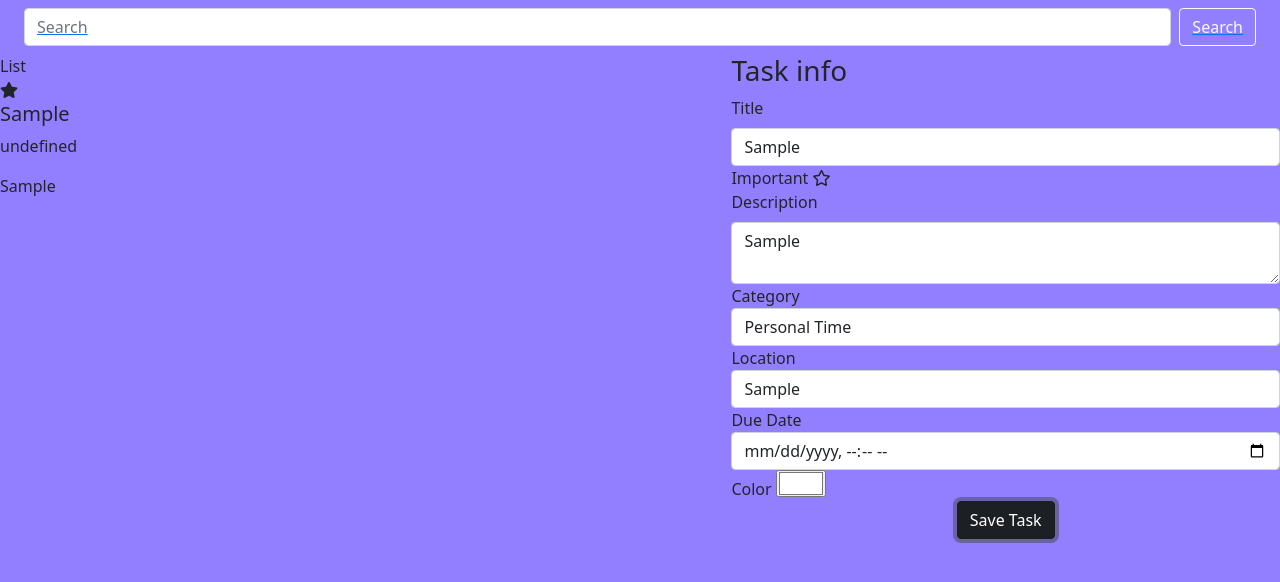
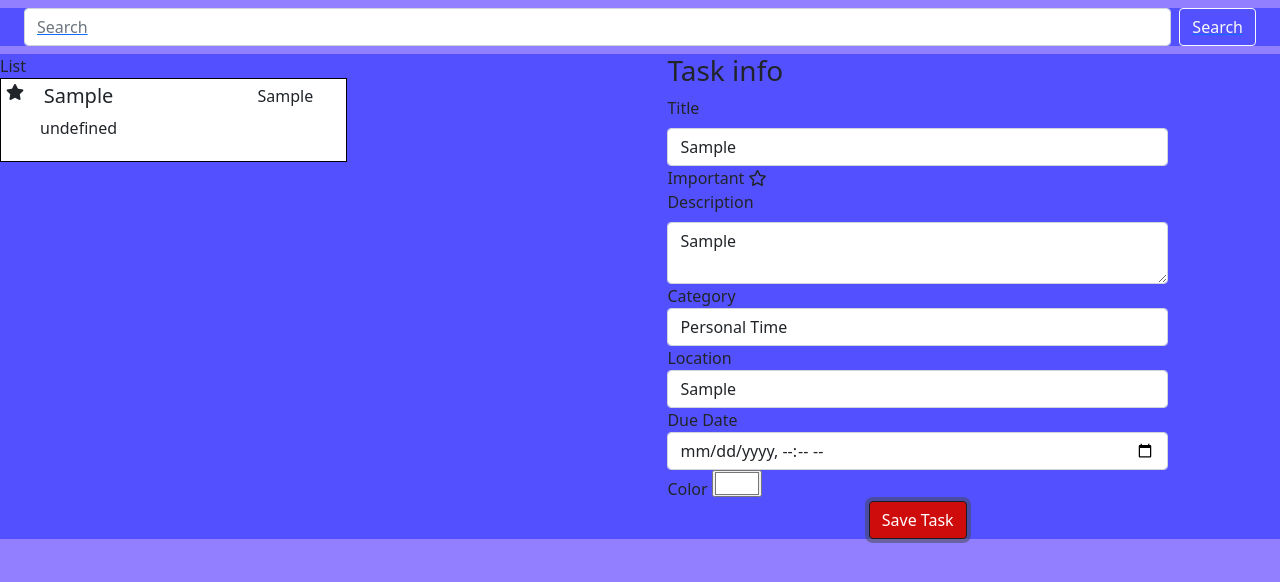
Before and after one commit to Leopoldo-Flores/106-assignemt2, a plain HTML site: page taskManager/index.html in a window 1280 px wide. Both pictures are taken after typing "Sample", "Sample", "Sample" into the empty fields and a click on the button "Save Task". Drawn offline with nearby package versions, Linux system fonts and the light colour scheme; no server answers.

Commit message:
Update app.css

```diff
--- a/taskManager/styles/app.css
+++ b/taskManager/styles/app.css
@@ -1,14 +1,43 @@
+.task .description{
+    margin-left: 1rem;
+}
+.task .due-date{
+    flex: 3;
+}
+.task .location{
+    flex: 3;
+}
 body{
     background-color:rgb(146, 127, 255);
 }
+
 main{
     display: flex;
 }
 
 #list{
     flex: 4;
+    align-items: center;
 }
 
 #capture-form{
     flex: 3;
+    margin-right: 7rem;
 }
+
+.task{
+    display: flex;
+    background-color: white;
+    text-align:center;
+    margin-right: 20rem;
+    padding: 5px;
+    border: 1px solid black;
+}
+
+#btnSave{
+    background-color: rgb(206, 12, 12);
+}
+
+.container-fluid{
+    background-color: rgb(83, 80, 255);
+}
```
